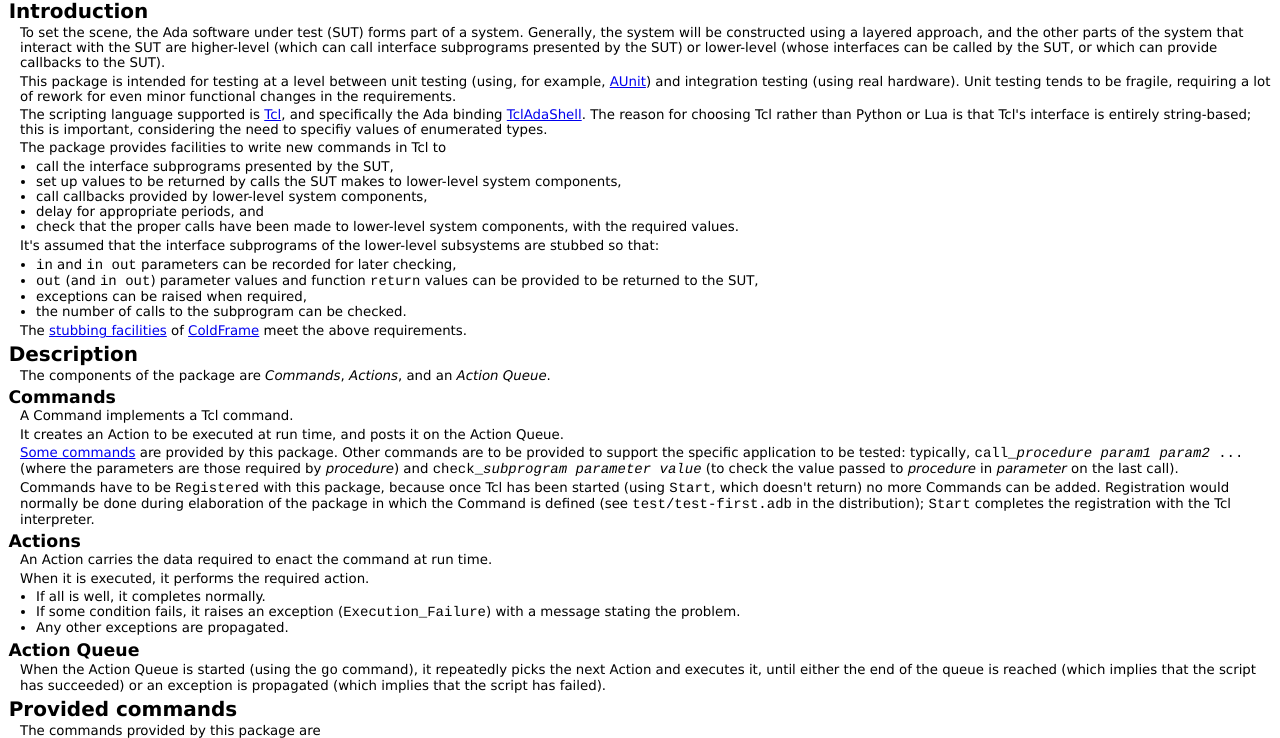
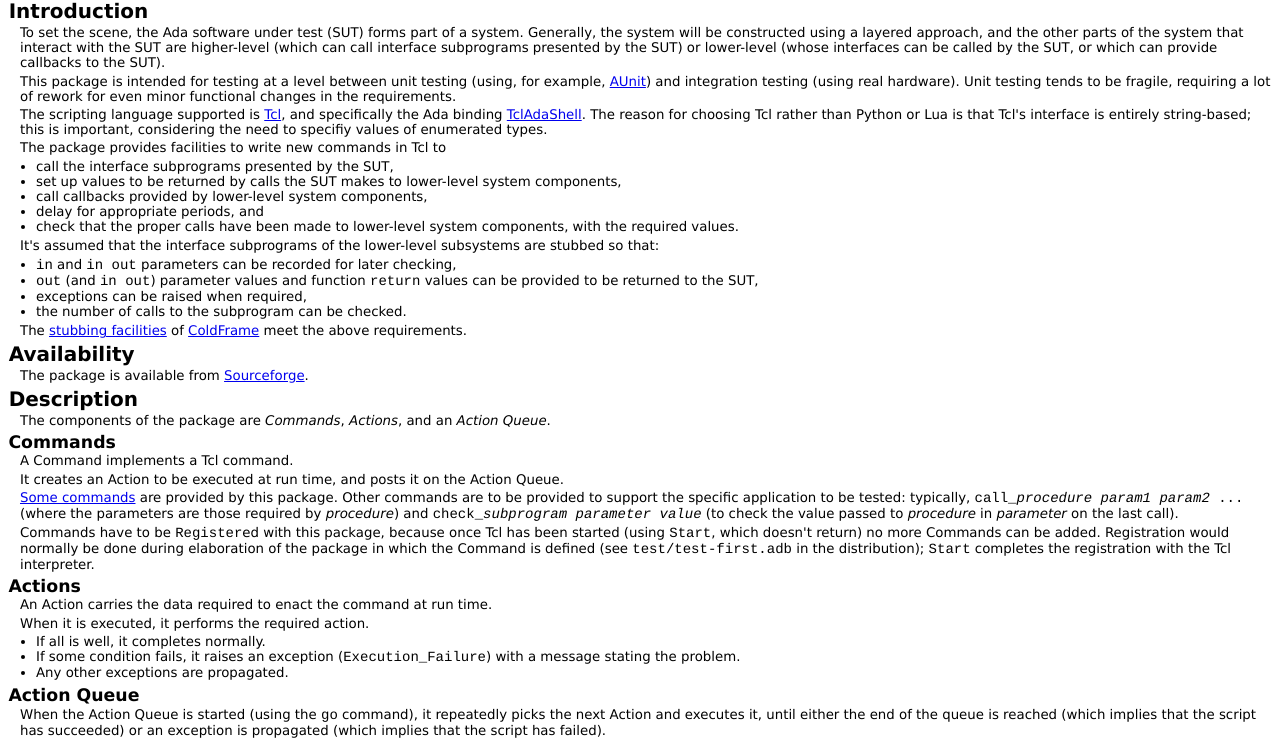
Before and after one commit to simonjwright/scripted_testing, a plain HTML site: page doc/index.html in a window 1280 px wide. Shown: the part 56-794 px from the top of the page. Drawn offline with Linux system fonts and the light colour scheme.

Commit message:
Added documentation link to the Sourceforge site.
  * doc/index.html (Availability): new.

```diff
--- a/doc/index.html
+++ b/doc/index.html
@@ -77,6 +77,11 @@ SUT,
 facilities</a>
 of <a href="http://sourceforge.net/projects/coldframe/">ColdFrame</a>
 meet the above requirements.
+
+<h2>Availability</h2>
+
+<p>The package is available
+from <a href="http://sourceforge.net/projects/scriptedtesting.coldframe.p/">Sourceforge</a>.
 
 <h2>Description</h2>
 
```
